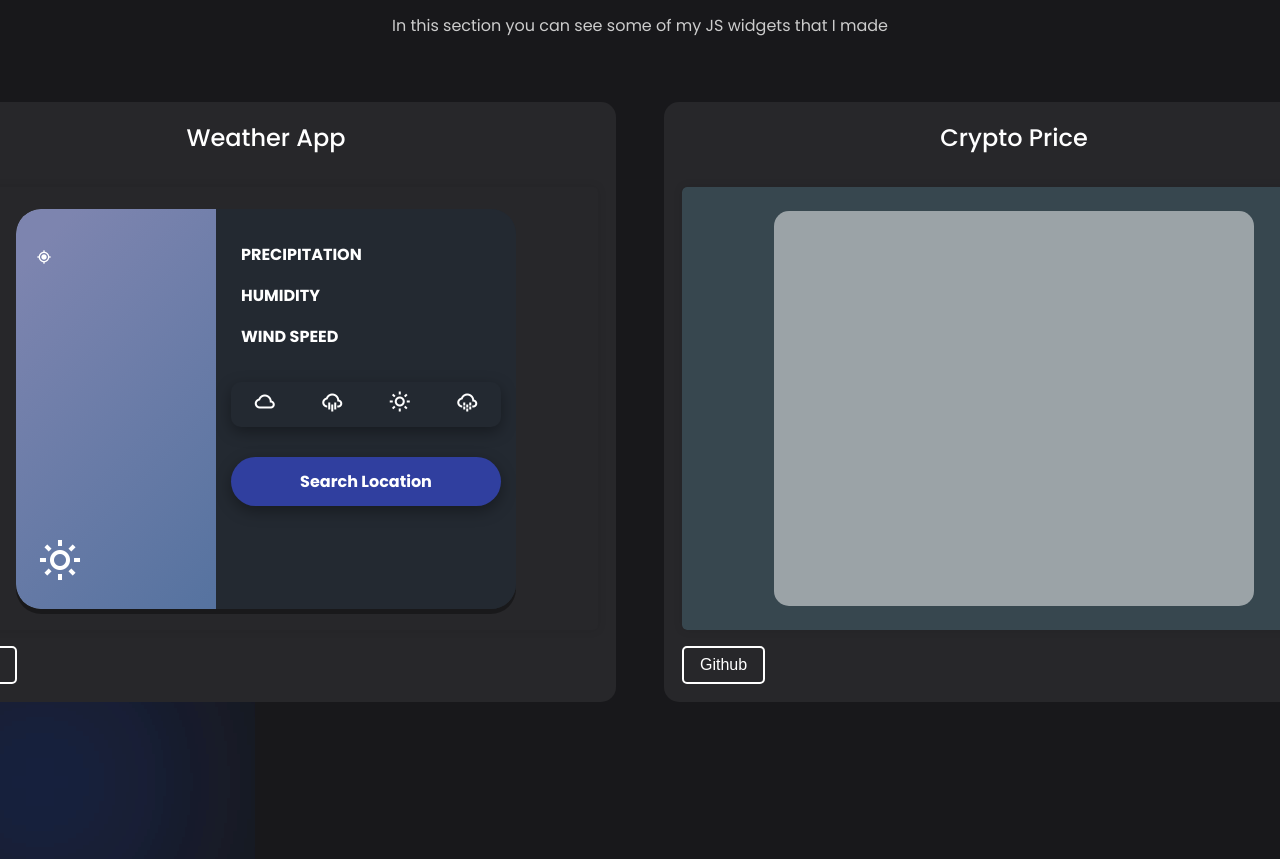
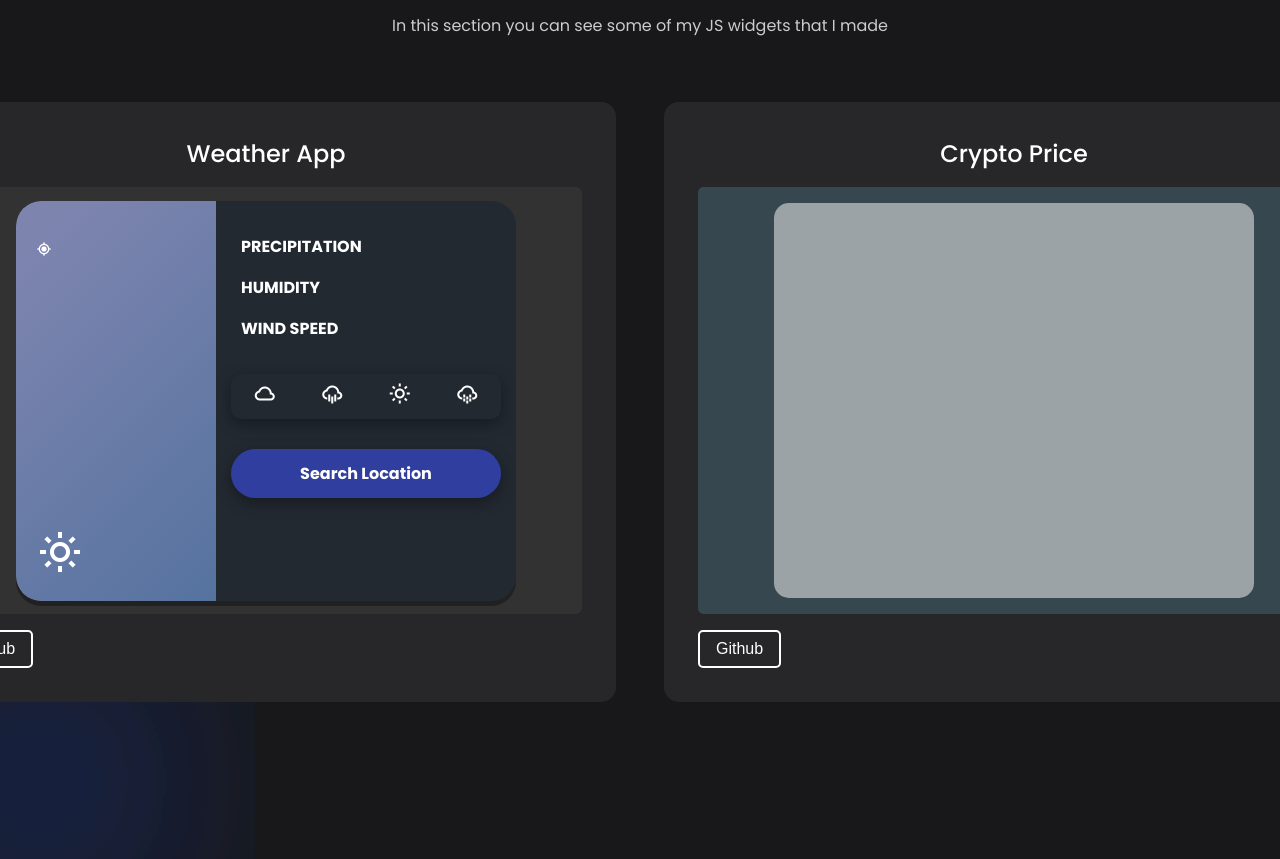
Before and after one commit to Tomer232/Tomer232.github.io, a plain HTML site: page index.html in a window 1280 px wide. Shown: the part 2141-3000 px from the top of the page. Drawn offline with nearby package versions, Linux system fonts and the light colour scheme; no server answers.

Commit message:
Update PortfolioV1.css

```diff
--- a/PortfolioV1.css
+++ b/PortfolioV1.css
@@ -262,13 +262,8 @@
     width: 100%;
     border-radius: var(--border-radius);
     overflow: hidden;
-    background-color: transparent;
+    background-color: var(--background);
     position: relative;
-    min-height: 300px;
-    height: 550px; /* Fixed height for consistency */
-    margin: 0;
-    padding: 0;
-    box-shadow: 0 0 10px rgba(0, 0, 0, 0.1);
 }
 
 .project-video,
@@ -305,40 +300,21 @@
 }
 
 .widgets .card {
-    height: auto;
-    min-height: 600px;
-    display: flex;
-    flex-direction: column;
-    padding: var(--spacing-md);
+    height: 600px;
 }
 
 .widgets .card .content {
     flex: 1;
     display: flex;
     flex-direction: column;
+    gap: var(--spacing-md);
 }
 
 .widgets .card h4 {
-    margin-bottom: var(--spacing-md);
+    font-size: 1.5rem;
+    font-weight: 500;
     text-align: center;
-}
-
-.widgets .card .content .iframe-container {
-    flex: 1;
-    display: flex;
-    flex-direction: column;
-}
-
-.weather-iframe,
-.crypto-iframe {
-    position: absolute;
-    top: 0;
-    left: 0;
-    width: 100% !important;
-    height: 100% !important;
-    border: none;
-    overflow: hidden;
-    background-color: transparent;
+    margin: 0;
 }
 
 /* Common Card Elements */
@@ -360,6 +336,16 @@
 .card .btn:hover {
     background-color: var(--primary-dark);
     border-color: var(--primary-dark);
+}
+
+.weather-iframe,
+.crypto-iframe {
+    position: absolute;
+    top: 0;
+    left: 0;
+    min-height: 400px;
+    max-height: 100%;
+    width: 100% !important;
 }
 
 /* Footer */
@@ -518,14 +504,6 @@
     footer {
         grid-template-columns: 1fr 200px;
     }
-
-    .iframe-container {
-        height: 600px; /* Taller on mobile to accommodate layout */
-    }
-
-    .widgets .card {
-        min-height: 650px;
-    }
 }
 
 @media (width < 600px) {
@@ -546,8 +524,4 @@
     footer {
         grid-template-columns: 1fr;
     }
-
-    .iframe-container {
-        height: 650px; /* Even taller for smaller screens */
-    }
 }
```
